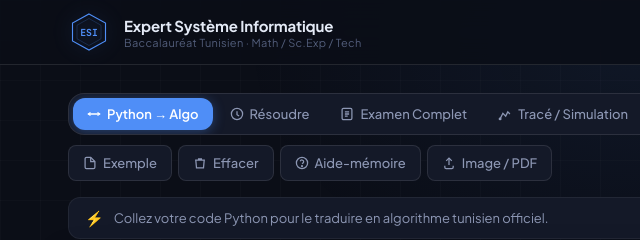
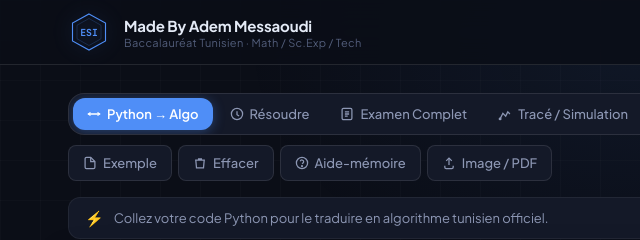
Before and after one commit to petitmessaoudi-eng/ESI, a website: page public/index.html in a window 1280 px wide. Shown: the top 240 px of the page, 0-640 px from the left. Drawn offline with nearby package versions, Linux system fonts and the light colour scheme; no server answers.

Commit message:
إضافة ملفات مشروع ESI

```diff
--- a/public/index.html
+++ b/public/index.html
@@ -26,7 +26,7 @@
           </svg>
         </div>
         <div>
-          <div class="logo-name">Expert Système Informatique</div>
+          <div class="logo-name">Made By Adem Messaoudi</div>
           <div class="logo-sub">Baccalauréat Tunisien · Math / Sc.Exp / Tech</div>
         </div>
       </div>
```
